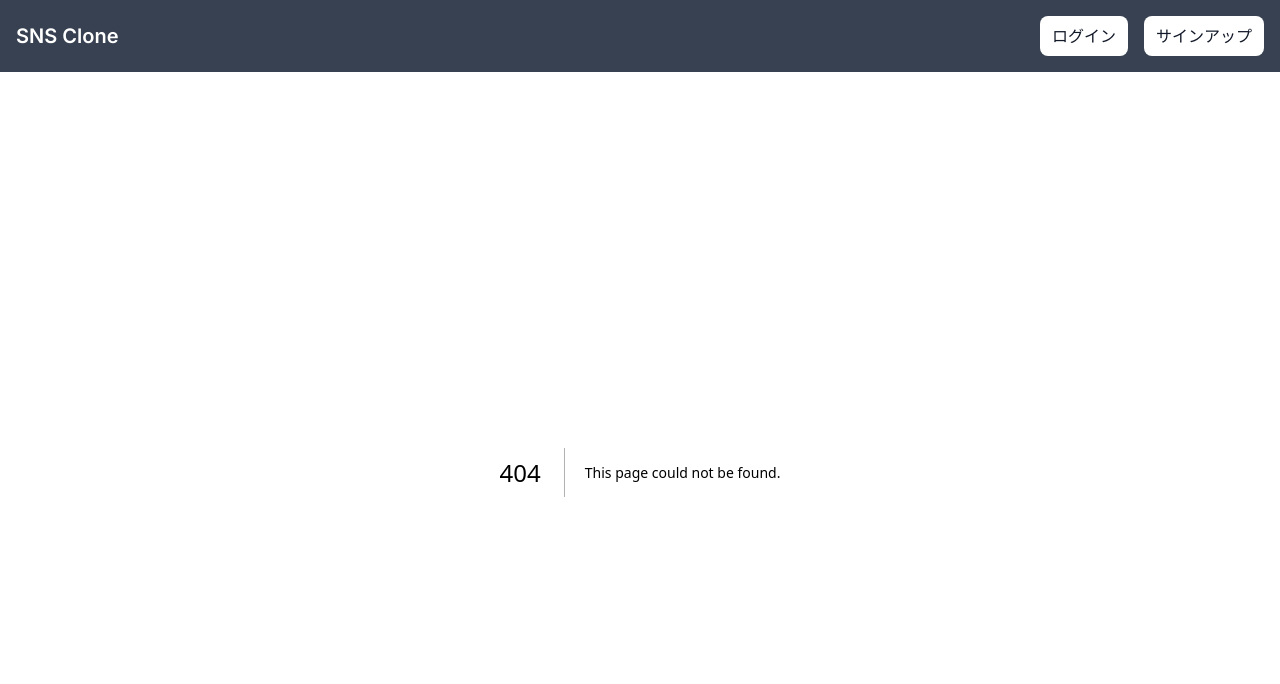
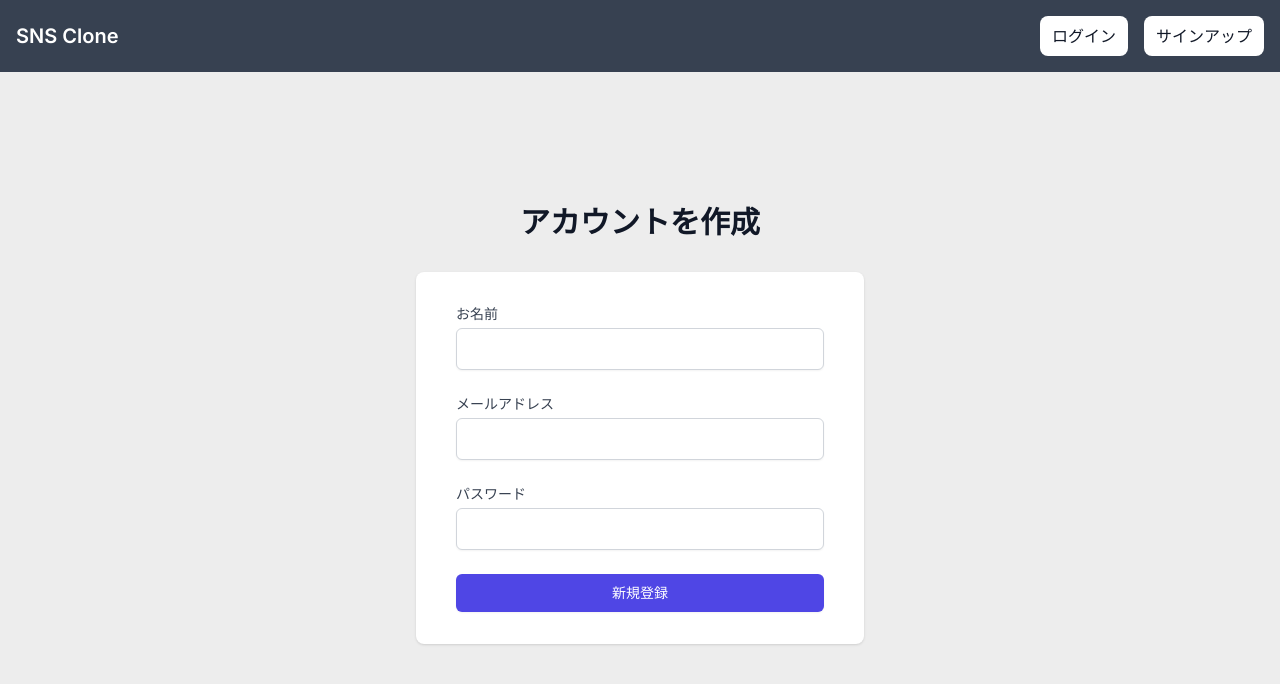
Before and after one commit to har2525life/nextjs_sns, a Next.js app in the folder client/: page /signup in a window 1280 px wide. Before the commit this address had no page. Shown: the top 684 px of the page. Built offline with nearby package versions, Linux system fonts and the light colour scheme.

Commit message:
add: login, signin page

```diff
--- a/client/app/globals.css
+++ b/client/app/globals.css
@@ -2,7 +2,11 @@
 @tailwind components;
 @tailwind utilities;
 
-:root {
+body {
+  background-color: #ededed;
+}
+
+/* :root {
   --foreground-rgb: 0, 0, 0;
   --background-start-rgb: 214, 219, 220;
   --background-end-rgb: 255, 255, 255;
@@ -24,4 +28,4 @@
       rgb(var(--background-end-rgb))
     )
     rgb(var(--background-start-rgb));
-}
+} */
--- /dev/null
+++ b/client/app/login/page.tsx
@@ -0,0 +1,81 @@
+'use client'
+
+import apiClient from '@/api/apiClient'
+import Head from 'next/head'
+import { useRouter } from 'next/navigation'
+import React from 'react'
+import { useForm } from 'react-hook-form'
+
+const LoginPage = () => {
+    const { register, reset, handleSubmit } = useForm<Login>()
+    const router = useRouter()
+    const onSubmit = async (event: Login) => {
+        console.log(event)
+        const { email, password } = event
+
+        try {
+            const response = await apiClient.post('/auth/login', {
+                email,
+                password
+            })
+
+            const token = response.data.token
+            console.log(token)
+            router.push('/')
+        } catch (error) {
+            console.log(error)
+        }
+    }
+    return (
+        <div style={{ height: '88vh' }} className="flex flex-col justify-center py-12 sm:px-6 lg:px-8">
+            <Head>
+                <title>ログイン</title>
+            </Head>
+            <div className="sm:mx-auto sm:w-full sm:max-w-md">
+                <h2 className="mt-6 text-center text-3xl font-extrabold text-gray-900">アカウントにログイン</h2>
+            </div>
+            <div className="mt-8 sm:mx-auto sm:w-full sm:max-w-md">
+                <div className="bg-white py-8 px-4 shadow sm:rounded-lg sm:px-10">
+                    <form onSubmit={handleSubmit(onSubmit)}>
+                        <div>
+                            <label htmlFor="email" className="block text-sm font-medium text-gray-700">
+                                メールアドレス
+                            </label>
+                            <input
+                                {...register('email', { required: true })}
+                                id="email"
+                                type="email"
+                                autoComplete="email"
+                                required
+                                className="mt-1 block w-full border border-gray-300 rounded-md shadow-sm py-2 px-3 text-base focus:outline-none focus:ring-indigo-500 focus:border-indigo-500"
+                            />
+                        </div>
+                        <div className="mt-6">
+                            <label htmlFor="password" className="block text-sm font-medium text-gray-700">
+                                パスワード
+                            </label>
+                            <input
+                                {...register('password', { required: true })}
+                                id="password"
+                                type="password"
+                                autoComplete="current-password"
+                                required
+                                className="mt-1 block w-full border border-gray-300 rounded-md shadow-sm py-2 px-3 text-base focus:outline-none focus:ring-indigo-500 focus:border-indigo-500"
+                            />
+                        </div>
+                        <div className="mt-6">
+                            <button
+                                type="submit"
+                                className="w-full py-2 px-4 border border-transparent rounded-md shadow-sm text-sm font-medium text-white bg-indigo-600 hover:bg-indigo-700 focus:outline-none focus:ring-2 focus:ring-offset-2 focus:ring-indigo-500"
+                            >
+                                ログイン
+                            </button>
+                        </div>
+                    </form>
+                </div>
+            </div>
+        </div>
+    )
+}
+
+export default LoginPage
--- /dev/null
+++ b/client/app/signup/page.tsx
@@ -0,0 +1,89 @@
+'use client'
+import apiClient from '@/api/apiClient'
+import Head from 'next/head'
+import React from 'react'
+import { useForm } from 'react-hook-form'
+import { useRouter } from 'next/navigation'
+
+function SignupPage() {
+    console.log('SignupPage')
+    const { register, reset, handleSubmit } = useForm<Signup>()
+    const router = useRouter()
+    const onSubmit = async (event: Signup) => {
+        // console.log('onSubmit')
+        const { username, email, password } = event
+
+        try {
+            await apiClient.post("/auth/register", {
+                username,
+                email,
+                password
+            })
+            router.push("/")
+        } catch (error) {
+            console.log(error)
+        }
+    }
+    return (
+        <div style={{ height: '88vh' }} className="flex flex-col justify-center sm:px-6 lg:px-8">
+            <Head>
+                <title>新規作成</title>
+            </Head>
+            <div className="sm:mx-auto sm:w-full sm:max-w-md">
+                <h2 className="text-center text-3xl font-extrabold text-gray-900">アカウントを作成</h2>
+            </div>
+            <div className="mt-8 sm:mx-auto sm:w-full sm:max-w-md">
+                <div className="bg-white py-8 px-4 shadow sm:rounded-lg sm:px-10">
+                    <form onSubmit={handleSubmit(onSubmit)}>
+                        <div>
+                            <label htmlFor="email" className="block text-sm font-medium text-gray-700">
+                                お名前
+                            </label>
+                            <input
+                                {...register('username', { required: true })}
+                                id="name"
+                                type="text"
+                                autoComplete="name"
+                                className="mt-1 block w-full border border-gray-300 rounded-md shadow-sm py-2 px-3 text-base focus:outline-none focus:ring-indigo-500 focus:border-indigo-500"
+                            />
+                        </div>
+                        <div className="mt-6">
+                            <label htmlFor="email" className="block text-sm font-medium text-gray-700">
+                                メールアドレス
+                            </label>
+                            <input
+                                {...register('email', { required: true })}
+                                id="email"
+                                type="email"
+                                autoComplete="email"
+                                className="mt-1 block w-full border border-gray-300 rounded-md shadow-sm py-2 px-3 text-base focus:outline-none focus:ring-indigo-500 focus:border-indigo-500"
+                            />
+                        </div>
+                        <div className="mt-6">
+                            <label htmlFor="password" className="block text-sm font-medium text-gray-700">
+                                パスワード
+                            </label>
+                            <input
+                                {...register('password', { required: true })}
+                                id="password"
+                                type="password"
+                                autoComplete="new-password"
+                                className="mt-1 block w-full border border-gray-300 rounded-md shadow-sm py-2 px-3 text-base focus:outline-none focus:ring-indigo-500 focus:border-indigo-500"
+                            />
+                        </div>
+                        <div className="mt-6">
+                            <button
+                                type="submit"
+                                className="w-full py-2 px-4 border border-transparent rounded-md shadow-sm text-sm font-medium text-white bg-indigo-600 hover:bg-indigo-700 focus:outline-none focus:ring-2 focus:ring-offset-2 focus:ring-indigo-500"
+                            >
+                                新規登録
+                            </button>
+                        </div>
+                    </form>
+                </div>
+            </div>
+        </div>
+    )
+}
+
+export default SignupPage
```
Also changed, not shown: client/types/auth.d.ts (added, +10 -0 lines).
